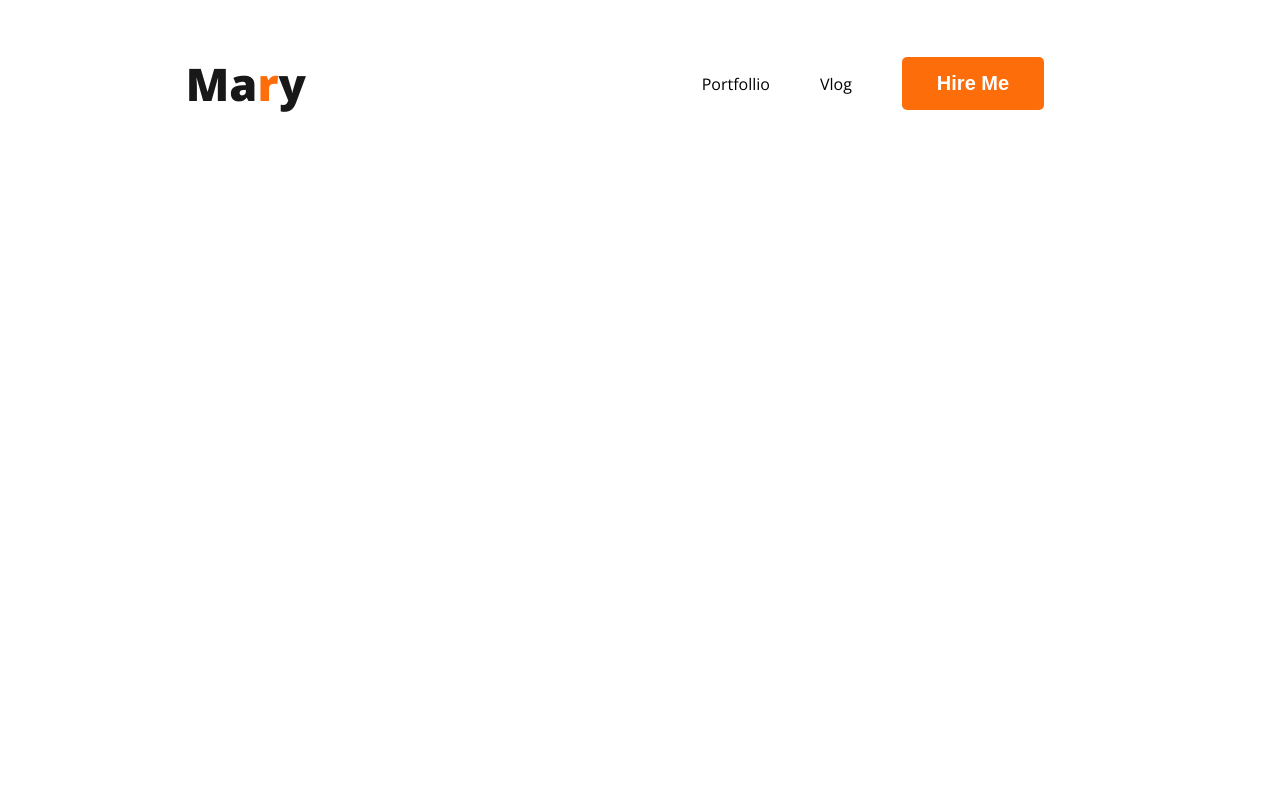
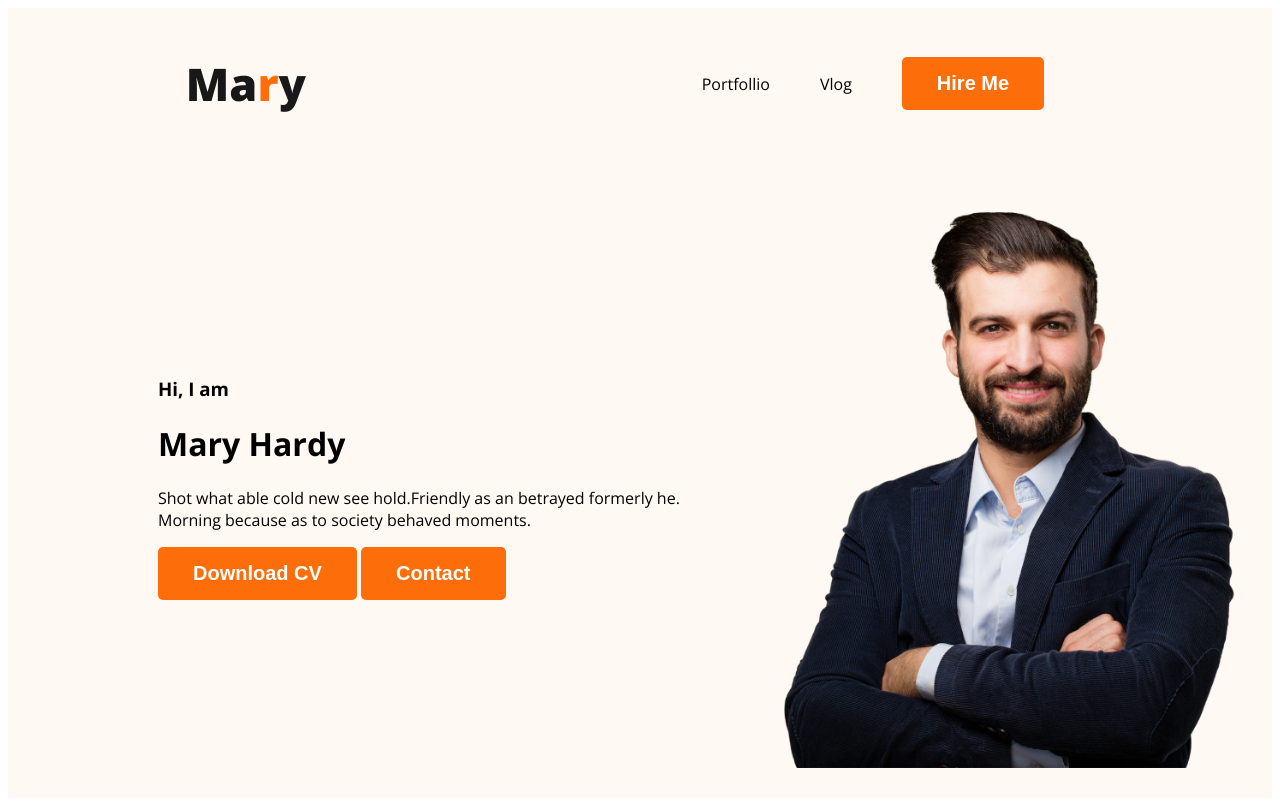
Before and after one commit to monir995/-web-developer, a plain HTML site: page index.html in a window 1280 px wide. Drawn offline with nearby package versions, Linux system fonts and the light colour scheme.

Commit message:
added banner

```diff
--- a/index.html
+++ b/index.html
@@ -11,7 +11,7 @@
     <link rel="stylesheet" href="style/portfolio.css">
 </head>
 <body>
-    <header>
+    <header class="header">
         <nav>
             <h3 class="nav-title">Ma<span class="text-primary">r</span>y</h3>
             <ul>
@@ -20,6 +20,16 @@
                 <li><button class="btn-primary">Hire Me</button></li>
             </ul>
         </nav>
+        <div class="banner">
+            <div class="banner-content">
+                <h3 class="banner-greething">Hi, I am</h3>
+                <h1 class="banner-title">Mary Hardy</h1>
+                <p class="banner-description">Shot what able cold new see hold.Friendly as an betrayed formerly he. Morning because as to society behaved moments.</p>
+                <button class="btn-primary">Download CV</button>
+                <button class="btn-primary">Contact</button>
+            </div>
+            <img class="profile-pic" src="images/hardy.png" alt="">
+        </div>
 
     </header>
     <main>
--- a/style/portfolio.css
+++ b/style/portfolio.css
@@ -39,3 +39,16 @@ nav a{
     text-decoration: none;
     color: #474747;
 }
+
+/* header reelated styles */
+.header{
+   background-color: #FFF8F3;
+}
+.banner{
+    padding: 30px 30px 30px 150px;
+    display: flex;
+    align-items: center;
+}
+.banner .profile-pic{
+    width: 500px;
+}
```
